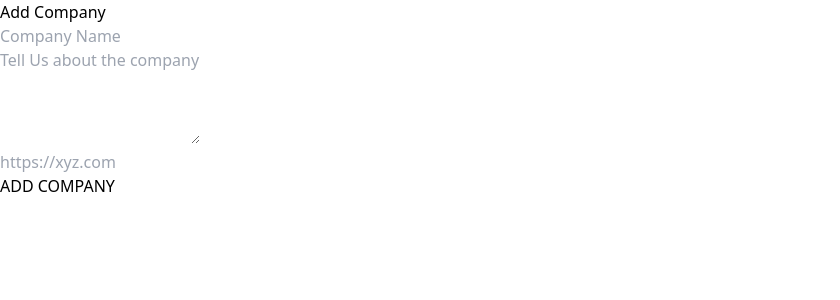
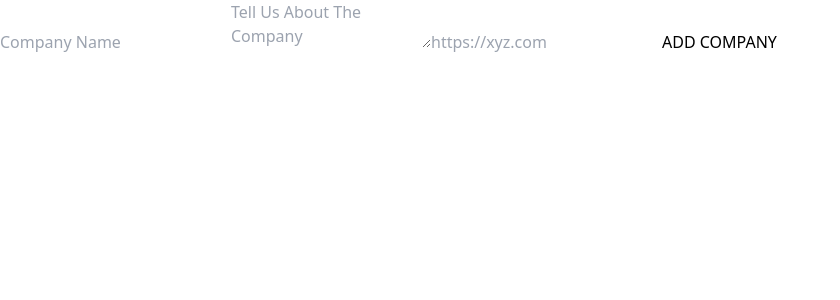
Before and after one commit to SameerVohra/TrueVoices, a React (Vite) app in the folder client/: page /add-company in a window 1280 px wide. Shown: the top 300 px of the page, without its empty margins (0-840 px from the left). Built offline with nearby package versions, Linux system fonts and the light colour scheme.

Commit message:
Added the function to generate a link

```diff
--- a/client/package.json
+++ b/client/package.json
@@ -16,10 +16,12 @@
     "@mui/material": "^6.1.0",
     "@types/axios": "^0.14.0",
     "@types/react-router-dom": "^5.3.3",
+    "@types/uuid": "^10.0.0",
     "axios": "^1.7.7",
     "react": "^18.3.1",
     "react-dom": "^18.3.1",
-    "react-router-dom": "^6.26.2"
+    "react-router-dom": "^6.26.2",
+    "uuid": "^10.0.0"
   },
   "devDependencies": {
     "@eslint/js": "^9.9.0",
--- a/client/src/components/AddCompany.tsx
+++ b/client/src/components/AddCompany.tsx
@@ -1,92 +1,55 @@
+import axios from "axios";
 import { useState } from "react";
-import axios from "axios";
-import link from "../assets/link.json";
+import link from "../assets/link.json"
+import { GenerateURL } from "./GenerateURL";
+import {v4 as uuidv4} from 'uuid'
 
 const AddCompany: React.FC = () => {
   const [name, setName] = useState<string>("");
   const [about, setAbout] = useState<string>("");
-  const [web, setWeb] = useState<string>("");
-  const [err, setErr] = useState<string>("");
+  const [compLink, setCompLink] = useState<string>("");
 
-  const handleSubmit = async (e: React.FormEvent<HTMLFormElement>) => {
+
+const handleSubmit = async (e: React.MouseEvent<HTMLButtonElement>) => {
   e.preventDefault();
+  console.log("clicked");
+  try {
+    const email: string | null = localStorage.getItem("email");
     const token: string | null = localStorage.getItem("token");
-    const email: string | null = localStorage.getItem("email");
-
-    if (!token) {
-      setErr("LOGIN TO CONTINUE");
-      return;
-    }
-    try {
-      const reviewURL: string = "url";
-      const addComp = async () => {
-        console.log(name, about, email, web, reviewURL);
+    console.log(email, token);
+    const compID: string = uuidv4();
+    const compURL: string = GenerateURL({compName: name, compId: compID});
+    console.log(compURL);
     const res = await axios.post(
       `${link.url}/register-company`,
       {
         compName: name,
+        reviewURL: compURL,
+        email: email,
         about: about,
-            email: email,
-            compURL: web,
-            reviewURL: reviewURL,
+        compURL: compLink,
+        companyId: compID
       },
       { headers: { Authorization: `Bearer ${token}` } }
     );
+
     console.log(res);
-      };
-      addComp();
   } catch (error) {
     console.log(error);
   }
 };
 
-  return (
-    <div className="flex items-center justify-center min-h-screen bg-gray-900">
-      <div className="bg-gray-700 p-8 rounded-xl shadow-gray-400 shadow-2xl max-w-lg w-full">
-        <h1 className="text-3xl font-bold text-white text-center mb-6">Add Company</h1>
 
-        {err && <h2 className="text-red-500 text-center mb-4">{err}</h2>}
-
-        <form onSubmit={handleSubmit} className="space-y-6">
-          <div>
-            <input
-              type="text"
-              value={name}
-              onChange={(e) => setName(e.currentTarget.value)}
-              placeholder="Company Name"
-              className="w-full p-3 text-gray-900 rounded-md border border-gray-300 focus:ring-2 focus:ring-blue-500 focus:outline-none"
-            />
-          </div>
-          <div>
-            <textarea
-              value={about}
-              onChange={(e) => setAbout(e.currentTarget.value)}
-              placeholder="Tell Us about the company"
-              className="w-full p-3 text-gray-900 rounded-md border border-gray-300 focus:ring-2 focus:ring-blue-500 focus:outline-none"
-              rows={4}
-            />
-          </div>
-          <div>
-            <input
-              type="text"
-              value={web}
-              onChange={(e) => setWeb(e.currentTarget.value)}
-              placeholder="https://xyz.com"
-              className="w-full p-3 text-gray-900 rounded-md border border-gray-300 focus:ring-2 focus:ring-blue-500 focus:outline-none"
-            />
-          </div>
-          <div className="text-center">
-            <button
-              type="submit"
-              className="w-full p-3 bg-blue-600 text-white rounded-md hover:bg-blue-500 transition duration-300 transform hover:scale-105 focus:ring-4 focus:ring-blue-400"
-            >
-              ADD COMPANY
-            </button>
-          </div>
+  return(
+  <>
+      <form>
+        <input type="text" value={name} onChange={(e)=>setName(e.currentTarget.value)} placeholder="Company Name"/>
+        <textarea value={about} onChange={(e)=>setAbout(e.currentTarget.value)} placeholder="Tell Us About The Company"/>
+        <input type="text" onChange={(e)=>setCompLink(e.currentTarget.value)} value={compLink} placeholder="https://xyz.com"/>
+        <button onClick={handleSubmit}>ADD COMPANY</button>
       </form>
-      </div>
-    </div>
+    </>
   );
-};
+}
 
 export default AddCompany;
--- /dev/null
+++ b/client/src/components/AddReview.tsx
@@ -0,0 +1,14 @@
+import { useParams } from 'react-router-dom';
+
+const AddReview: React.FC = () => {
+  const { compName } = useParams<{ compName: string }>();
+
+  return (
+    <>
+      <h1>Add Review for {compName}</h1>
+      {/* Add your form or other content here */}
+    </>
+  );
+};
+
+export default AddReview;
--- /dev/null
+++ b/client/src/components/GenerateURL.ts
@@ -0,0 +1,11 @@
+interface URL{
+  compName: string,
+  compId: string,
+}
+export const GenerateURL = ({compName, compId}: URL): string => {
+  let url: string = "http://localhost:5173";
+  url+="/add-review"
+  url+="/"+compName;
+  url+="?id="+compId;
+  return url;
+}
--- a/client/src/main.tsx
+++ b/client/src/main.tsx
@@ -7,7 +7,7 @@ import Register from './components/Register.tsx'
 import Home from "./components/Home.tsx"
 import GetReviews from './components/GetReviews.tsx'
 import AddCompany from './components/AddCompany.tsx'
-
+import AddReview from"./components/AddReview.tsx"
 const route = createBrowserRouter([
   {
     path: "/",
@@ -32,6 +32,10 @@ const route = createBrowserRouter([
       {
         path: "/add-company",
         element: <AddCompany/>
+      },
+      {
+        path: "/add-review/:compName",
+        element: <AddReview/>
       }
     ]
   }
```
Also changed, not shown: 2 other files (tests, documents, lock files or other folders). Lines whose indentation alone changed are shown as unchanged.
